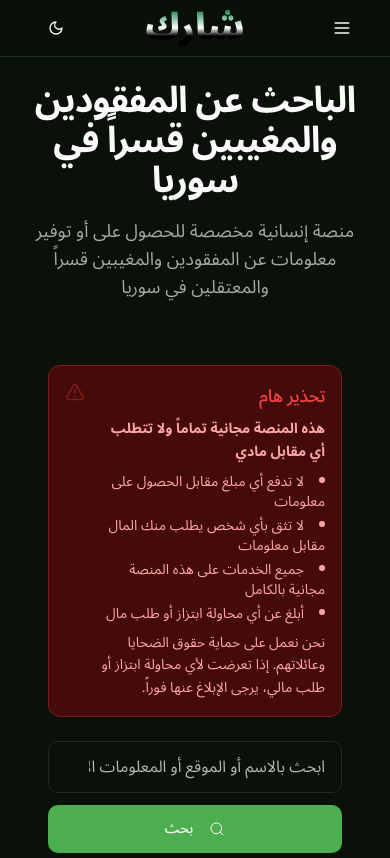
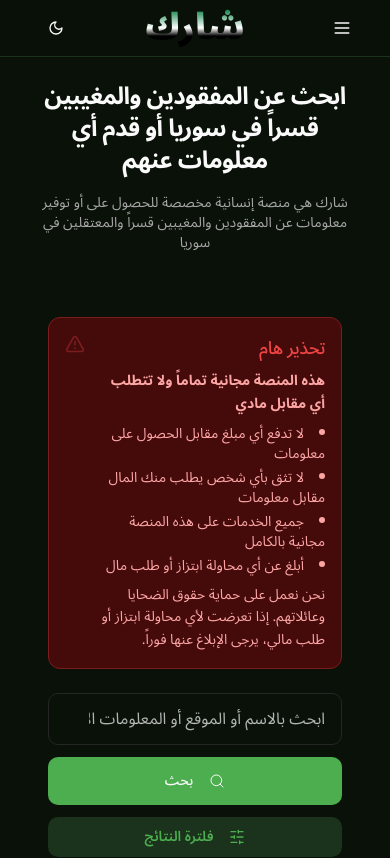
Before and after one commit to AsemHub/syria-detainee-finder, a Next.js app: page / in a window 390 px wide. Shown: the top 858 px of the page. Built offline with nearby package versions, Linux system fonts and the light colour scheme.

Commit message:
Improve text styling and fix Arabic grammar: - Make text more responsive on mobile - Center submit page text - Fix 'أية' to 'أي' in headings - Adjust text sizes across pages

```diff
--- a/src/app/about/page.tsx
+++ b/src/app/about/page.tsx
@@ -6,15 +6,15 @@
     <div className="container mx-auto py-12 px-4" dir="rtl">
       <div className="max-w-3xl mx-auto space-y-12">
         <div className="text-center">
-          <h1 className="text-4xl font-bold mb-8">باحث عن المعتقلين والمغيبين قسراً في سوريا</h1>
+          <h1 className="text-2xl md:text-4xl font-bold mb-6">باحث عن المعتقلين والمغيبين قسراً في سوريا</h1>
 
-          <p className="text-lg text-muted-foreground leading-relaxed">
+          <p className="text-sm md:text-lg text-muted-foreground leading-relaxed">
             منصة إنسانية مكرسة لمساعدة العائلات في العثور على
             أحبائهم المعتقلين والمغيبين قسراً في سوريا. مهمتنا هي توفير قاعدة بيانات مركزية وسهلة الوصول
             تساعد في البحث والتوثيق.
           </p>
 
-          <p className="text-md text-muted-foreground/80 leading-relaxed">
+          <p className="text-xs md:text-md text-muted-foreground/80 leading-relaxed mt-4">
             نعلم أن مصطلحي "معتقل" و"مغيب قسراً" يستخدمان بشكل متبادل في سوريا. يمكنك استخدام أي منهما حسب ما تراه مناسباً.
           </p>
         </div>
--- a/src/app/metadata.ts
+++ b/src/app/metadata.ts
@@ -1,8 +1,8 @@
 import { Metadata } from "next"
 
 export const siteConfig = {
-  name: "الباحث عن المفقودين والمغيبين قسراً في سوريا",
-  description: "منصة إنسانية مخصصة للحصول على أو توفير معلومات عن المفقودين والمغيبين قسراً والمعتقلين في سوريا",
+  name: "ابحث عن المفقودين والمغيبين قسراً في سوريا أو قدم أي معلومات عنهم",
+  description: "شارك هي منصة إنسانية مخصصة للحصول على أو توفير معلومات عن المفقودين والمغيبين قسراً والمعتقلين في سوريا",
   keywords: [
     "Syria",
     "detainees",
--- a/src/app/page.tsx
+++ b/src/app/page.tsx
@@ -8,11 +8,11 @@
   return (
     <div className="container py-6 space-y-8" dir="rtl">
       <div className="space-y-4 text-center">
-        <h1 className="text-4xl font-bold tracking-tight">
-          الباحث عن المفقودين والمغيبين قسراً في سوريا
+        <h1 className="text-2xl md:text-4xl font-bold tracking-tight">
+          ابحث عن المفقودين والمغيبين قسراً في سوريا أو قدم أي معلومات عنهم
         </h1>
-        <p className="text-muted-foreground text-lg">
-          منصة إنسانية مخصصة للحصول على أو توفير معلومات عن المفقودين والمغيبين قسراً والمعتقلين في سوريا
+        <p className="text-muted-foreground text-sm md:text-lg">
+          شارك هي منصة إنسانية مخصصة للحصول على أو توفير معلومات عن المفقودين والمغيبين قسراً والمعتقلين في سوريا
         </p>
       </div>
 
--- a/src/app/submit/page.tsx
+++ b/src/app/submit/page.tsx
@@ -2,12 +2,14 @@
 
 export default function SubmitPage() {
   return (
-    <div className="container mx-auto py-8 px-4 max-w-2xl" dir="rtl">
-      <h1 className="text-3xl font-bold mb-4">تقديم معلومات عن معتقلين أو أشخاص مفقودين</h1>
-      <p className="text-muted-foreground mb-8">
-        استخدم هذا النموذج لتقديم معلومات عن شخص معتقل أو مفقود. يرجى تقديم أكبر قدر ممكن من التفاصيل
-        لمساعدة الآخرين في العثور على أحبائهم.
-      </p>
+    <div className="container mx-auto py-6 px-4 max-w-2xl" dir="rtl">
+      <div className="space-y-4 text-center mb-8">
+        <h1 className="text-2xl md:text-3xl font-bold tracking-tight">تقديم معلومات عن معتقلين أو أشخاص مفقودين</h1>
+        <p className="text-muted-foreground text-sm md:text-base">
+          استخدم هذا النموذج لتقديم معلومات عن شخص معتقل أو مفقود. يرجى تقديم أكبر قدر ممكن من التفاصيل
+          لمساعدة الآخرين في العثور على أحبائهم.
+        </p>
+      </div>
       <SubmitForm />
     </div>
   )
```
